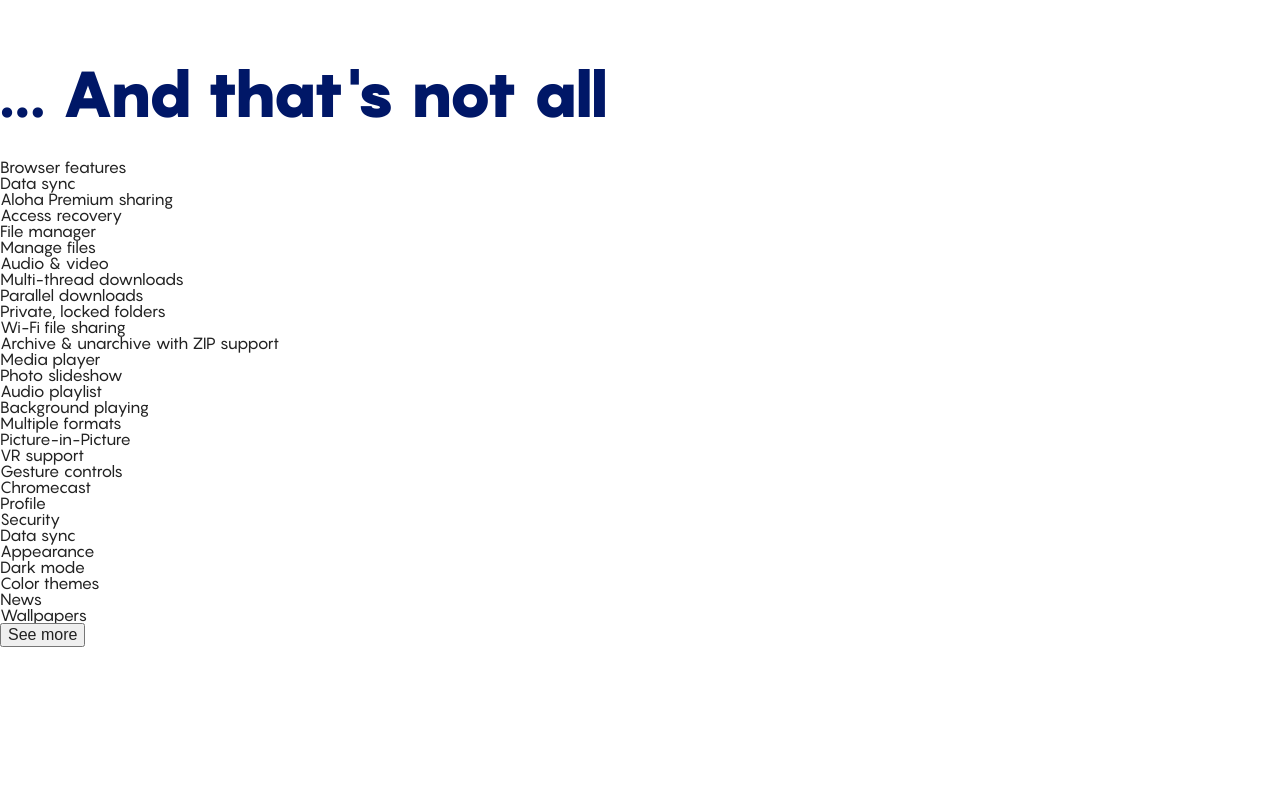
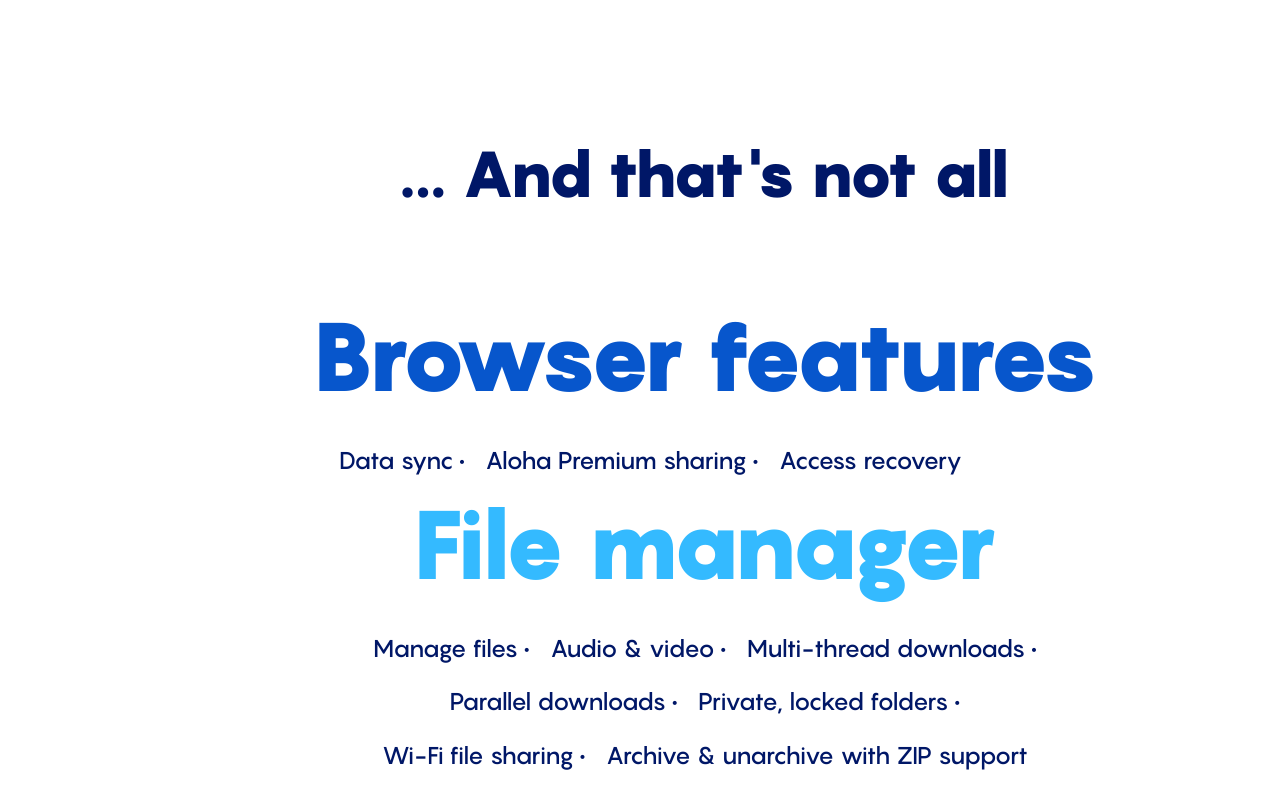
Before and after one commit to holus-bolus/aloha-browser, a Next.js app: page / in a window 1280 px wide. Shown: the part 6340-7140 px from the top of the page. Before the commit the page ends 6987 px from the top, so only its background shows below. Built offline with nearby package versions, Linux system fonts and the light colour scheme.

Commit message:
Added the additional advantages page

```diff
--- /dev/null
+++ b/app/components/AdditionalAdvantages/AdditionalAdvantages.css
@@ -0,0 +1,65 @@
+.additional-advantages{
+  padding: 80px 0;
+}
+
+.additional-advantages__title {
+  text-align: center;
+  margin-bottom: 80px;
+}
+
+.additional-advantages-list {
+  display: flex;
+  flex-direction: column;
+  justify-content: center;
+  align-items: center;
+}
+
+.additional-advantages-item {
+  text-align: center;
+}
+
+.additional-advantages__subheading {
+  font-size: 96px;
+  font-weight: 900;
+  line-height: 1.4;
+  margin-bottom: 20px;
+}
+
+.additional-advantages__subheading--light-blue {
+  color: #0756cc;
+}
+
+.additional-advantages__subheading--light-light-blue {
+  color: #34baff;
+}
+
+.additinal-advandages__inner-list {
+  display: flex;
+  flex-wrap: wrap;
+  justify-content: center;
+  gap: 20px;
+  font-size: 24px;
+  font-weight: 500;
+  line-height: 1.4;
+  color: #001767;
+  max-width: 680px;
+}
+
+.additional-advantages__subheading--green {
+  color: #1bbc18;
+}
+
+.additional-advantages__subheading--purple {
+  color: #ff7dcc;
+}
+
+.additional-advantages__subheading--orange {
+  color: #ff9302;
+}
+
+.additional-advantages__button-wrapper{
+  display: flex;
+  justify-content: center;
+  align-items: center;
+  margin-top: 80px;
+}
--- a/app/components/AdditionalAdvantages/AdditionalAdvantages.tsx
+++ b/app/components/AdditionalAdvantages/AdditionalAdvantages.tsx
@@ -1,16 +1,19 @@
+import "./AdditionalAdvantages.css";
 const AdditionalAdvantages = () => {
   return (
     <section className="additional-advantages">
-      <h2 className="title">... And that's not all</h2>
+      <h2 className="title additional-advantages__title">
+        ... And that's not all
+      </h2>
       <ul className="additional-advantages-list">
         <li className="additional-advantages-item">
-          <h3 className="additional-advantages__subheading">
+          <h3 className="additional-advantages__subheading additional-advantages__subheading--light-blue">
             Browser features
           </h3>
           <ul className="additinal-advandages__inner-list">
-            <li className="additional-advantages__inner-item">Data sync</li>
+            <li className="additional-advantages__inner-item">Data sync • </li>
             <li className="additional-advantages__inner-item">
-              Aloha Premium sharing
+              Aloha Premium sharing •
             </li>
             <li className="additional-advantages__inner-item">
               Access recovery
@@ -18,21 +21,27 @@
           </ul>
         </li>
         <li className="additional-advantages-item">
-          <h3 className="additional-advantages__subheading">File manager</h3>
+          <h3 className="additional-advantages__subheading additional-advantages__subheading--light-light-blue">
+            File manager
+          </h3>
           <ul className="additinal-advandages__inner-list">
-            <li className="additional-advantages__inner-item">Manage files</li>
-            <li className="additional-advantages__inner-item">Audio & video</li>
             <li className="additional-advantages__inner-item">
-              Multi-thread downloads
+              Manage files •{" "}
             </li>
             <li className="additional-advantages__inner-item">
-              Parallel downloads
+              Audio & video •{" "}
             </li>
             <li className="additional-advantages__inner-item">
-              Private, locked folders
+              Multi-thread downloads •
             </li>
             <li className="additional-advantages__inner-item">
-              Wi-Fi file sharing
+              Parallel downloads •
+            </li>
+            <li className="additional-advantages__inner-item">
+              Private, locked folders •
+            </li>
+            <li className="additional-advantages__inner-item">
+              Wi-Fi file sharing •
             </li>
             <li className="additional-advantages__inner-item">
               Archive & unarchive with ZIP support
@@ -40,44 +49,53 @@
           </ul>
         </li>
         <li className="additional-advantages-item">
-          <h3 className="additional-advantages__subheading">Media player</h3>
+          <h3 className="additional-advantages__subheading additional-advantages__subheading--green">
+            Media player
+          </h3>
           <ul className="additinal-advandages__inner-list">
             <li className="additional-advantages__inner-item">
-              Photo slideshow
+              Photo slideshow •
             </li>
             <li className="additional-advantages__inner-item">
-              Audio playlist
+              Audio playlist •
             </li>
             <li className="additional-advantages__inner-item">
-              Background playing
+              Background playing •
+            </li>
+            <br />
+            <li className="additional-advantages__inner-item">
+              Multiple formats •
             </li>
             <li className="additional-advantages__inner-item">
-              Multiple formats
-            </li>
-            <li className="additional-advantages__inner-item">
-              Picture-in-Picture
+              Picture-in-Picture •
             </li>
             <li className="additional-advantages__inner-item">VR support</li>
             <li className="additional-advantages__inner-item">
-              Gesture controls
+              Gesture controls •
             </li>
             <li className="additional-advantages__inner-item">Chromecast</li>
           </ul>
         </li>
         <li className="additional-advantages-item">
-          <h3 className="additional-advantages__subheading">Profile</h3>
+          <h3 className="additional-advantages__subheading additional-advantages__subheading--purple">
+            Profile
+          </h3>
           <ul className="additinal-advandages__inner-list">
-            <li className="additional-advantages__inner-item">Security</li>
+            <li className="additional-advantages__inner-item">Security • </li>
             <li className="additional-advantages__inner-item">Data sync</li>
           </ul>
         </li>
         <li className="additional-advantages-item">
-          <h3 className="additional-advantages__subheading">Appearance</h3>
+          <h3 className="additional-advantages__subheading additional-advantages__subheading--orange">
+            Appearance
+          </h3>
           <ul className="additinal-advandages__inner-list">
-            <li className="additional-advantages__inner-item">Dark mode</li>
-            <li className="additional-advantages__inner-item">Color themes</li>
-            <li className="additional-advantages__inner-item">News</li>
-            <li className="additional-advantages__inner-item">Wallpapers</li>
+            <li className="additional-advantages__inner-item">Dark mode • </li>
+            <li className="additional-advantages__inner-item">
+              Color themes •
+            </li>
+            <li className="additional-advantages__inner-item">News •</li>
+            <li className="additional-advantages__inner-item">Wallpapers •</li>
           </ul>
         </li>
       </ul>
```
